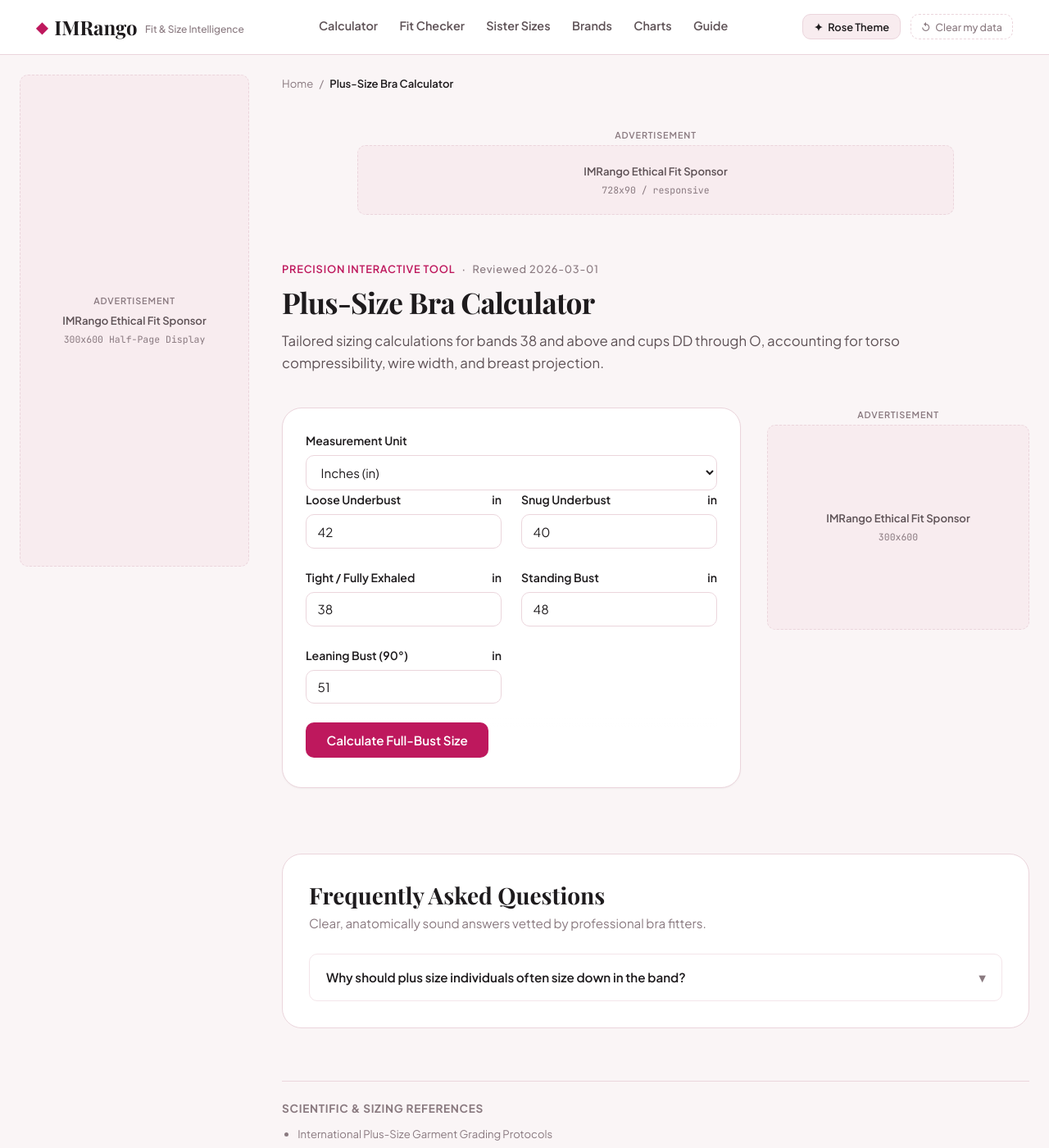
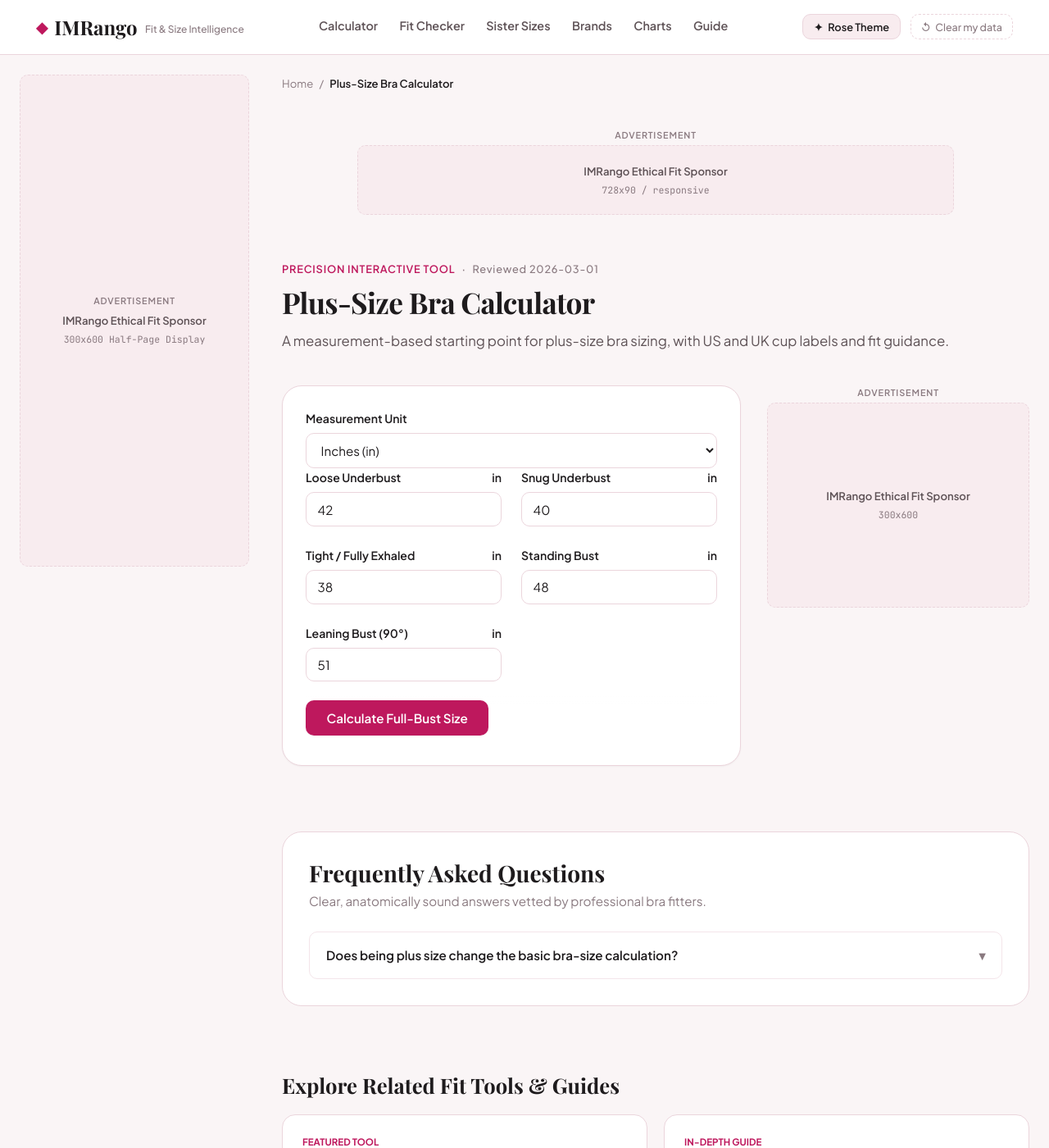
Before and after one commit to sharpedge74-cmyk/Bra-Size-Pro, a Jekyll site: the page built from plus-size-bra-calculator.html, in a window 1280 px wide and 1400 px high. Shown: the whole window at 82% size. Built offline with Jekyll 4.4.1, drawn with Linux system fonts in a browser that asks for light colours; some web fonts are replaced; some of the changed text lies outside the part shown.

Commit message:
Align plus size calculator claims

```diff
--- a/plus-size-bra-calculator.html
+++ b/plus-size-bra-calculator.html
@@ -1,26 +1,24 @@
 ---
 layout: tool
 title: "Plus-Size Bra Calculator"
-description: "Tailored sizing calculations for bands 38 and above and cups DD through O, accounting for torso compressibility, wire width, and breast projection."
+description: "A measurement-based starting point for plus-size bra sizing, with US and UK cup labels and fit guidance."
 permalink: /plus-size-bra-calculator
 breadcrumb_label: "Plus-Size Bra Calculator"
-intent: "Calculate accurate plus-size bra dimensions with firm band support"
+intent: "Estimate a plus-size bra sizing starting point from body measurements"
 last_reviewed: "2026-03-01"
 tool_js: "plus-size-bra-calculator.js"
 ads: "tool"
-sources:
-  - "International Plus-Size Garment Grading Protocols"
 related_tool:
   title: "Universal Bra Size Calculator"
-  desc: "Compare against universal measurement standards."
+  desc: "Compare with the general measurement calculator."
   url: "/bra-size-calculator"
 related_guide:
   title: "Bra Cup Size Guide"
-  desc: "Visual depth chart and volume equivalents across US and UK lettering."
+  desc: "Understand cup labels and why they can vary between sizing systems."
   url: "/bra-cup-size-guide"
 faq:
-  - q: "Why should plus size individuals often size down in the band?"
-    a: "Plus size ribcages have more soft subcutaneous tissue that compresses easily. If you choose a loose band, the bra slides around and forces the shoulder straps to carry all the weight. A firm, snug band anchors the bra and relieves back pain."
+  - q: "Does being plus size change the basic bra-size calculation?"
+    a: "The same basic measurements can be used as a starting point. Plus-size ranges may offer different styles, constructions and size charts, so compare your measurements with the specific manufacturer's chart and check the actual fit."
 ---
 
 <div class="calculator-card">
@@ -77,14 +75,14 @@
   </form>
 
   <div id="plus-result-box" class="sizing-result-box" style="display: none; margin-top: 2rem;">
-    <div class="result-badge">Curvy & Plus Support Recommendation</div>
+    <div class="result-badge">Plus-Size Starting Point</div>
     <div class="result-equivalents-grid">
       <div class="equivalent-pill">
         <span class="country-code">US Sizing</span>
         <span class="country-size" id="ps-res-us">40I</span>
       </div>
       <div class="equivalent-pill">
-        <span class="country-code">UK Sizing (Recommended)</span>
+        <span class="country-code">UK Sizing</span>
         <span class="country-size" id="ps-res-uk">40G</span>
       </div>
     </div>
```
